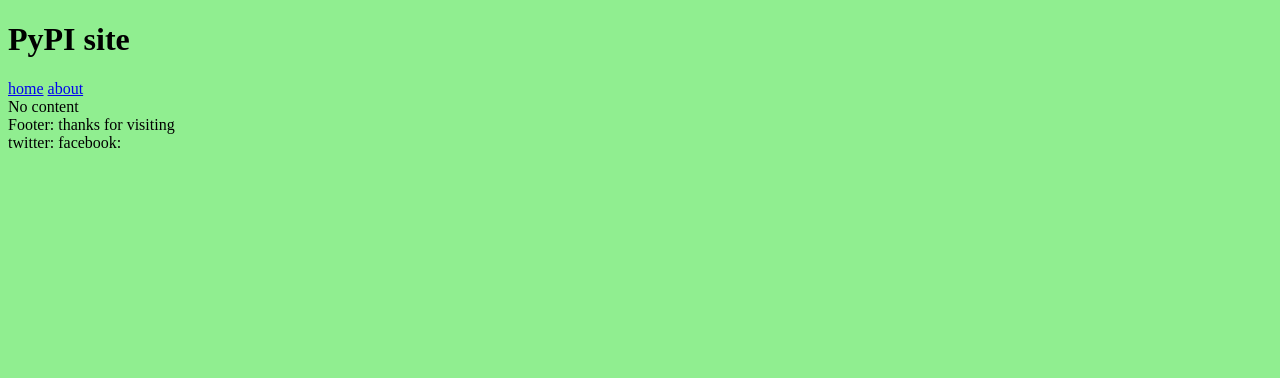
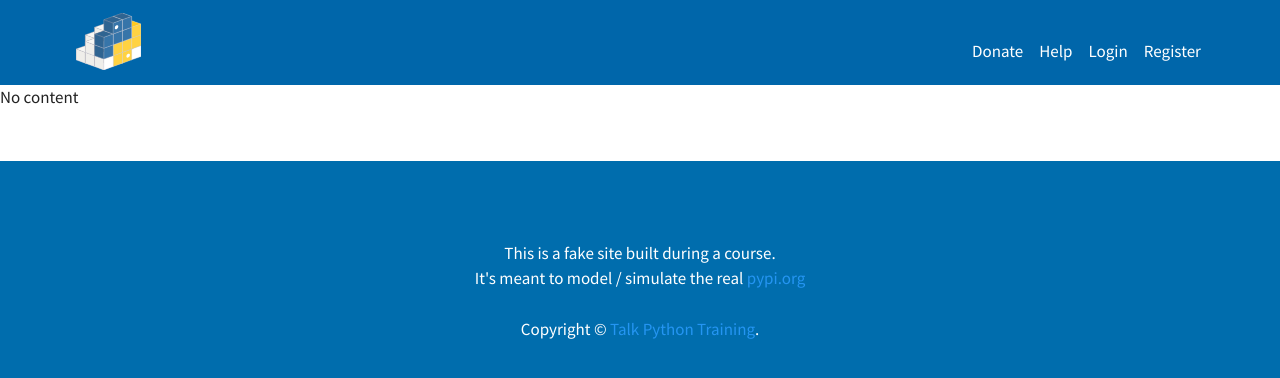
Before and after one commit to skyris/fastapi_course, a Python web app: template src/templates/shared/_layout.html in a window 1280 px wide. Shown: the top 378 px of the page. Run offline with Jinja, Linux system fonts and the light colour scheme; the template is opened without the code that fills it, so the values that code supplies are empty.

Commit message:
feat: layout complete
layout was taken from https://github.com/talkpython/web-applications-with-fastapi-course/tree/main/code/ch4-templates/templates

```diff
--- a/src/main.py
+++ b/src/main.py
@@ -1,6 +1,6 @@
 import fastapi
 import fastapi_chameleon
-from starlette.routing import Host
+from fastapi.staticfiles import StaticFiles
 import uvicorn
 
 from views import account, home, packages
@@ -20,6 +20,7 @@
 
 
 def configure_routes():
+    app.mount('/static', StaticFiles(directory='static'), name='static')
     app.include_router(home.router)
     app.include_router(account.router)
     app.include_router(packages.router)
--- a/src/templates/shared/_layout.html
+++ b/src/templates/shared/_layout.html
@@ -2,27 +2,62 @@
 <html lang="en">
 <head>
     <meta charset="UTF-8">
-  <title>PyPI</title>
-  <style>
-    body {
-      background: lightgreen;
-    }
-  </style>
+    <title>Python Package Index (demo)</title>
+
+    <link rel="stylesheet"
+          href="https://fonts.googleapis.com/css?family=Source+Sans+Pro:400,400italic,600,600italic,700,700italic|Source+Code+Pro:500">
+
+    <link rel="stylesheet" href="/static/external/css/bootstrap.min.css">
+
+    <link rel="stylesheet" href="/static/css/site.css"/>
+    <link rel="stylesheet" href="/static/css/nav.css"/>
+
+    <div metal:define-slot="additional-css"  tal:omit-tag="True"></div>
 </head>
 <body>
-  <h1>PyPI site</h1>
-  <div>
-    <a href="/">home</a>
-    <a href="/about">about</a>
+
+<nav class="navbar navbar-toggleable-md navbar-inverse bg-inverse navbar-expand-md">
+    <a class="navbar-brand" href="/"><img src="/static/img/pypi-logo.svg"/></a>
+
+    <button class="navbar-toggler navbar-toggle" type="button" data-toggle="collapse"
+            data-target="#navbarSupportedContent"
+            aria-controls="navbarNav" aria-expanded="false" aria-label="Toggle navigation">
+        <div class="navbar-toggler-icon">
+            <div class="nav-expand-line"></div>
+            <div class="nav-expand-line"></div>
+            <div class="nav-expand-line"></div>
         </div>
-  <div class="main-content">
+    </button>
+
+    <div class="collapse navbar-collapse" id="navbarSupportedContent">
+        <ul class="navbar-nav ml-auto">
+            <li class="nav-item"><a class="nav-link" href="#">Donate</a></li>
+            <li class="nav-item"><a class="nav-link" href="#">Help</a></li>
+            <li class="nav-item"><a class="nav-link" href="/account/login">Login</a></li>
+            <li class="nav-item"><a class="nav-link" href="/account/register"
+                                                                id="last_nav_link">Register</a></li>
+        </ul>
+    </div>
+</nav>
+
+<div class="main_content">
     <div metal:define-slot="content" tal:omit-tag="True">No content</div>
 </div>
+
 <footer>
-    Footer: thanks for visiting
+    <div class="copyright">
+        This is a fake site built during a course.<br>
+        It's meant to model / simulate the real <a href="https://pypi.org">pypi.org</a><br>
         <br>
-    twitter: <a href="http://twitter.com/"></a>
-    facebook: <a href="http://www.facebook.com/"></a>
+        Copyright &copy; <a href="https://training.talkpython.fm">Talk Python Training</a>.
+    </div>
 </footer>
+
+<script src="/static/external/js/jquery-3.3.1.slim.min.js"></script>
+<script src="/static/external/js/popper.min.js"></script>
+<script src="/static/external/js/bootstrap.min.js"></script>
+
+<div metal:define-slot="additional-js" tal:omit-tag="True"></div>
+
 </body>
 </html>
```
Also changed, not shown: src/templates/home/index.html (+48 -8 lines), src/views/home.py (+9 -2 lines). Lines whose indentation alone changed are shown as unchanged.
